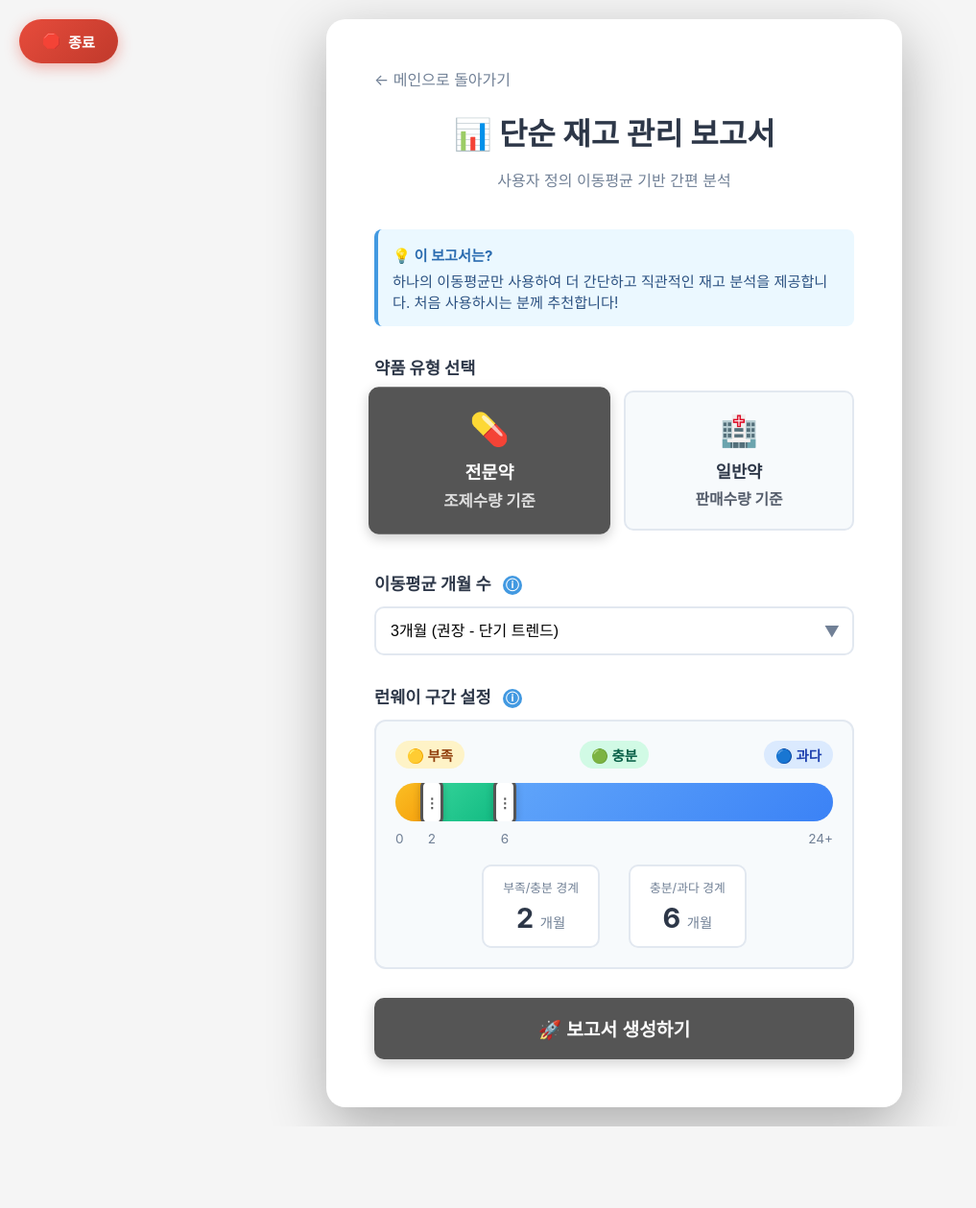
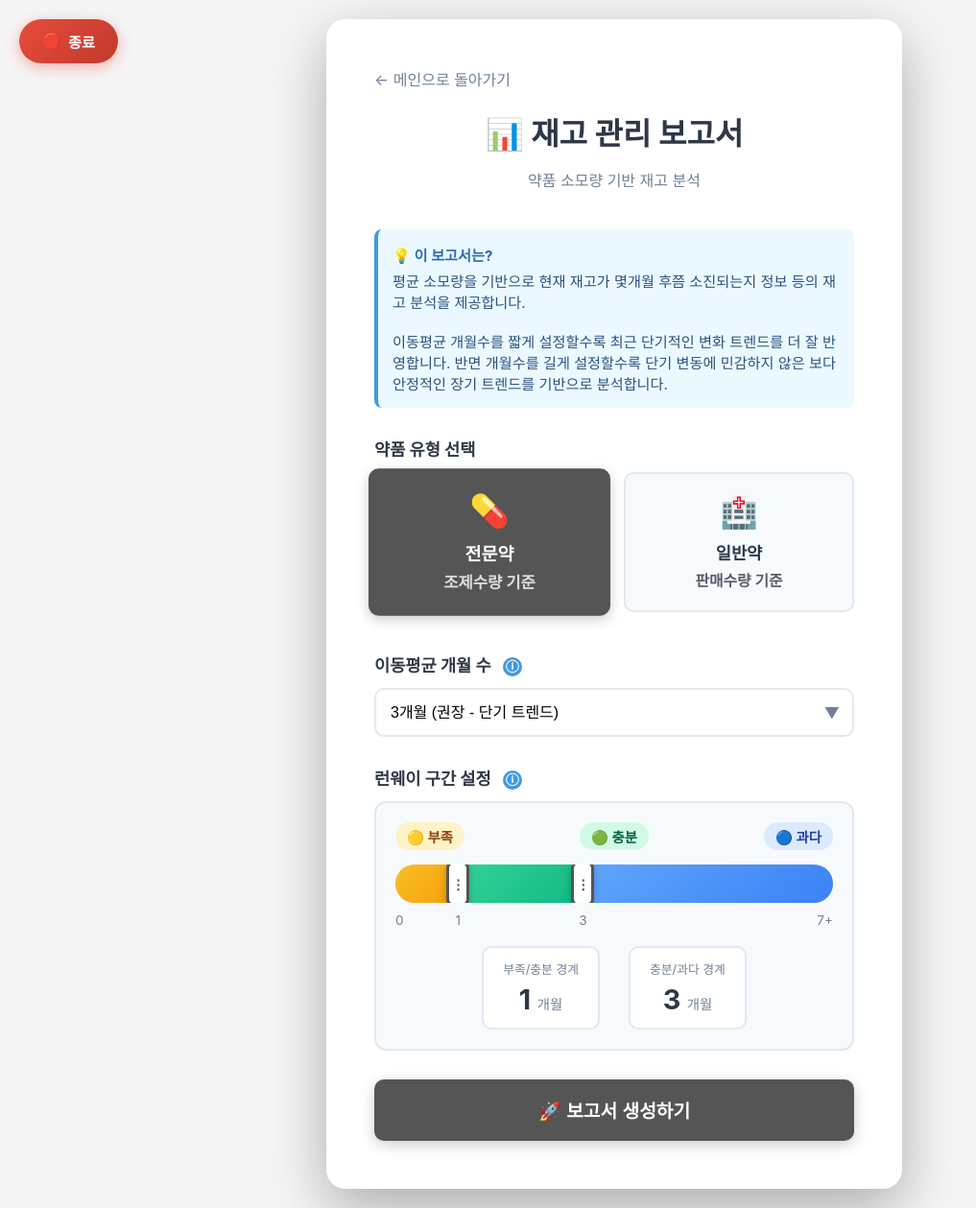
Before and after one commit to ejrwoals/yak-jaego, a Flask app: page /workflow/simple in a window 1280 px wide. Shown: the whole page at 96% size, without its empty margins (0-1017 px from the left). Before the commit the page ends 1174 px from the top, so only its background shows below. Run offline with Flask 3, Linux system fonts and the light colour scheme.

Commit message:
feat: update runway slider max value, adjust default thresholds, and revise page title and descriptions

```diff
--- a/templates/workflow_simple.html
+++ b/templates/workflow_simple.html
@@ -463,13 +463,14 @@
     <div class="container">
         <a href="/" class="back-btn">← 메인으로 돌아가기</a>
 
-        <h1>📊 단순 재고 관리 보고서</h1>
-        <p class="subtitle">사용자 정의 이동평균 기반 간편 분석</p>
+        <h1>📊 재고 관리 보고서</h1>
+        <p class="subtitle">약품 소모량 기반 재고 분석</p>
 
         <div class="info-box">
             <strong>💡 이 보고서는?</strong>
-            하나의 이동평균만 사용하여 더 간단하고 직관적인 재고 분석을 제공합니다.
-            처음 사용하시는 분께 추천합니다!
+            평균 소모량을 기반으로 현재 재고가 몇개월 후쯤 소진되는지 정보 등의 재고 분석을 제공합니다.<br><br>
+            이동평균 개월수를 짧게 설정할수록 최근 단기적인 변화 트렌드를 더 잘 반영합니다.
+            반면 개월수를 길게 설정할수록 단기 변동에 민감하지 않은 보다 안정적인 장기 트렌드를 기반으로 분석합니다.
         </div>
 
         <form id="reportForm" method="POST" action="/generate/simple_report">
@@ -536,25 +537,25 @@
                     </div>
                     <div class="runway-scale">
                         <span>0</span>
-                        <span id="scale-low">2</span>
-                        <span id="scale-high">6</span>
-                        <span>24+</span>
+                        <span id="scale-low">1</span>
+                        <span id="scale-high">3</span>
+                        <span>7+</span>
                     </div>
                     <div class="runway-values">
                         <div class="runway-value-box">
                             <span class="runway-value-label">부족/충분 경계</span>
-                            <span class="runway-value" id="value-low">2</span>
+                            <span class="runway-value" id="value-low">1</span>
                             <span class="runway-value-unit">개월</span>
                         </div>
                         <div class="runway-value-box">
                             <span class="runway-value-label">충분/과다 경계</span>
-                            <span class="runway-value" id="value-high">6</span>
+                            <span class="runway-value" id="value-high">3</span>
                             <span class="runway-value-unit">개월</span>
                         </div>
                     </div>
                 </div>
-                <input type="hidden" name="threshold_low" id="threshold_low" value="2">
-                <input type="hidden" name="threshold_high" id="threshold_high" value="6">
+                <input type="hidden" name="threshold_low" id="threshold_low" value="1">
+                <input type="hidden" name="threshold_high" id="threshold_high" value="3">
             </div>
 
             <button type="submit" class="submit-btn" id="submitBtn">
@@ -633,9 +634,9 @@
 
         // Runway Slider Logic
         (function() {
-            const MAX_VALUE = 24;
-            let lowValue = 2;
-            let highValue = 6;
+            const MAX_VALUE = 7;
+            let lowValue = 1;
+            let highValue = 3;
 
             const bar = document.querySelector('.runway-bar');
             const handleLow = document.getElementById('handle-low');
```
